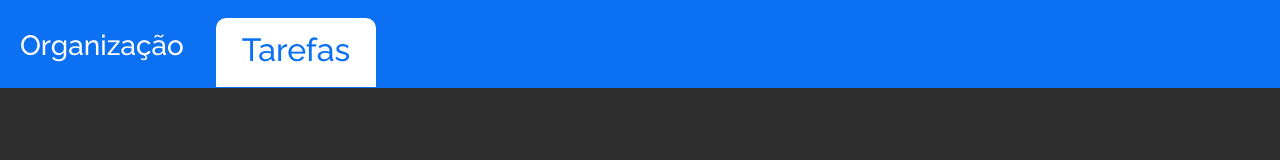
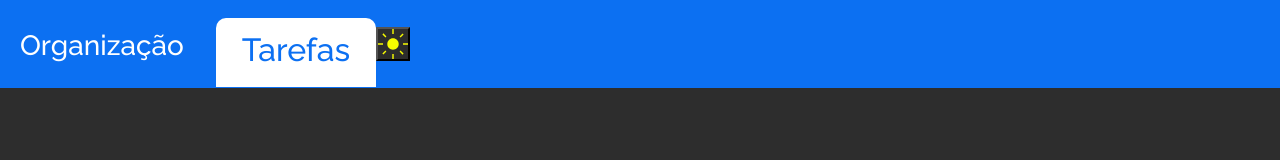
Before and after one commit to Brandolt55/tarefa-page, a React (Vite) app: page / in a window 1280 px wide. Shown: the top 160 px of the page. Built offline with nearby package versions, Linux system fonts and the light colour scheme.

Commit message:
criando logica de claro e escuro com useState no meu componente header

```diff
--- a/src/components/Header/Header.jsx
+++ b/src/components/Header/Header.jsx
@@ -1,9 +1,17 @@
-import React from 'react';
+import React, { useState } from 'react';
 import './index.scss';
+import lightIcon from "../../../public/light.svg";
+import nightIcon from "../../../public/night.svg";
 
 const Header = () => {
+  const [isDarkMode, setIsDarkMode] = useState(false);
+
+  const toggleDarkMode = () => {
+    setIsDarkMode(!isDarkMode);
+  };
+
   return (
-    <div className='Headerr'>
+    <div className={`Headerr ${isDarkMode ? 'dark-mode' : ''}`}>
       <div className='Headerr__organizacao'>
         <h3>Organização</h3>
       </div>
@@ -11,6 +19,11 @@ const Header = () => {
         <h2>Tarefas</h2>
         <div className='caixa-tarefa'></div>
       </div>
+      <div className='dark-mode-toggle'>
+        <button onClick={toggleDarkMode}>
+          <img src={isDarkMode ? nightIcon : lightIcon} alt="Modo Claro/Escuro" />
+        </button>
+      </div>
     </div>
   );
 };
```
